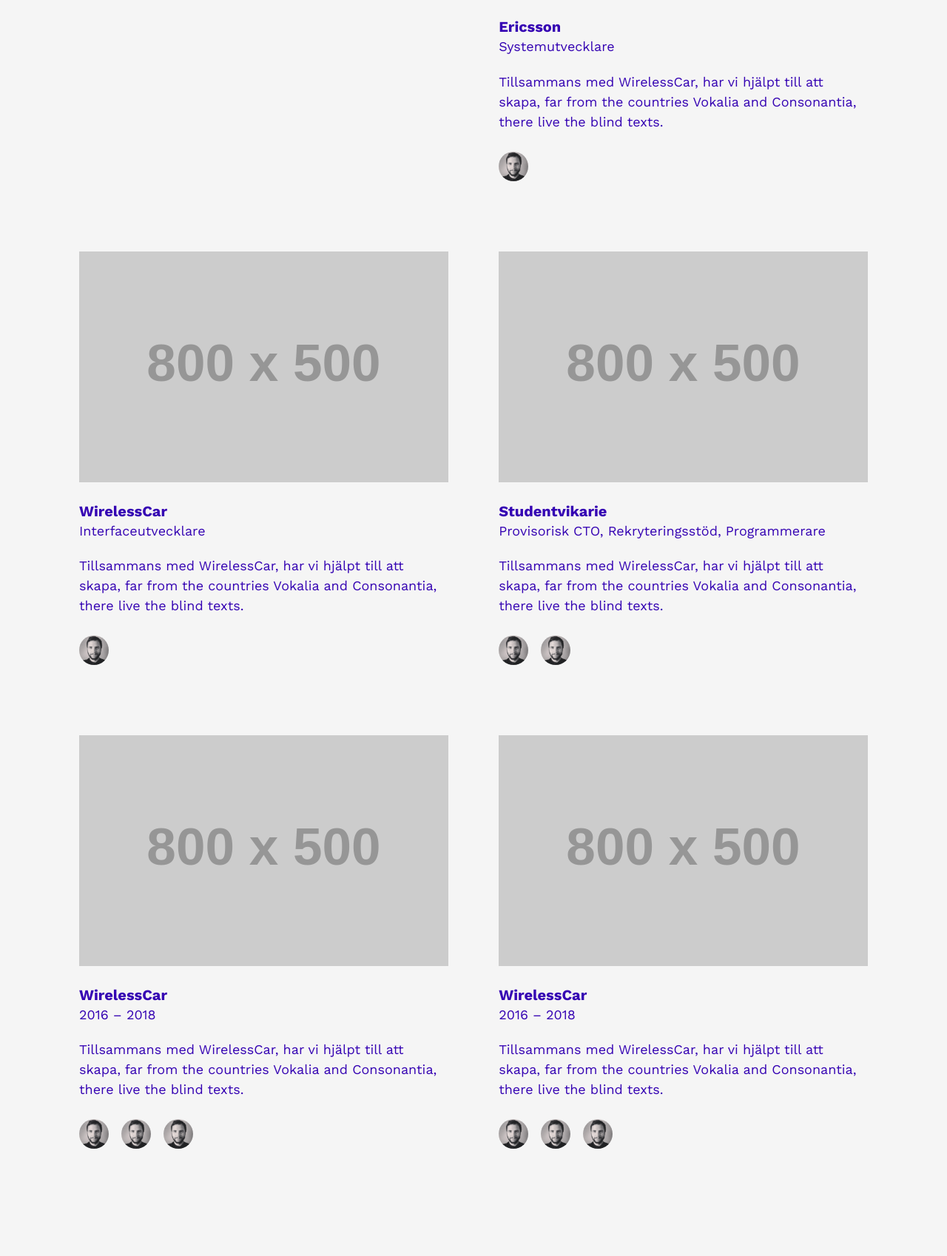
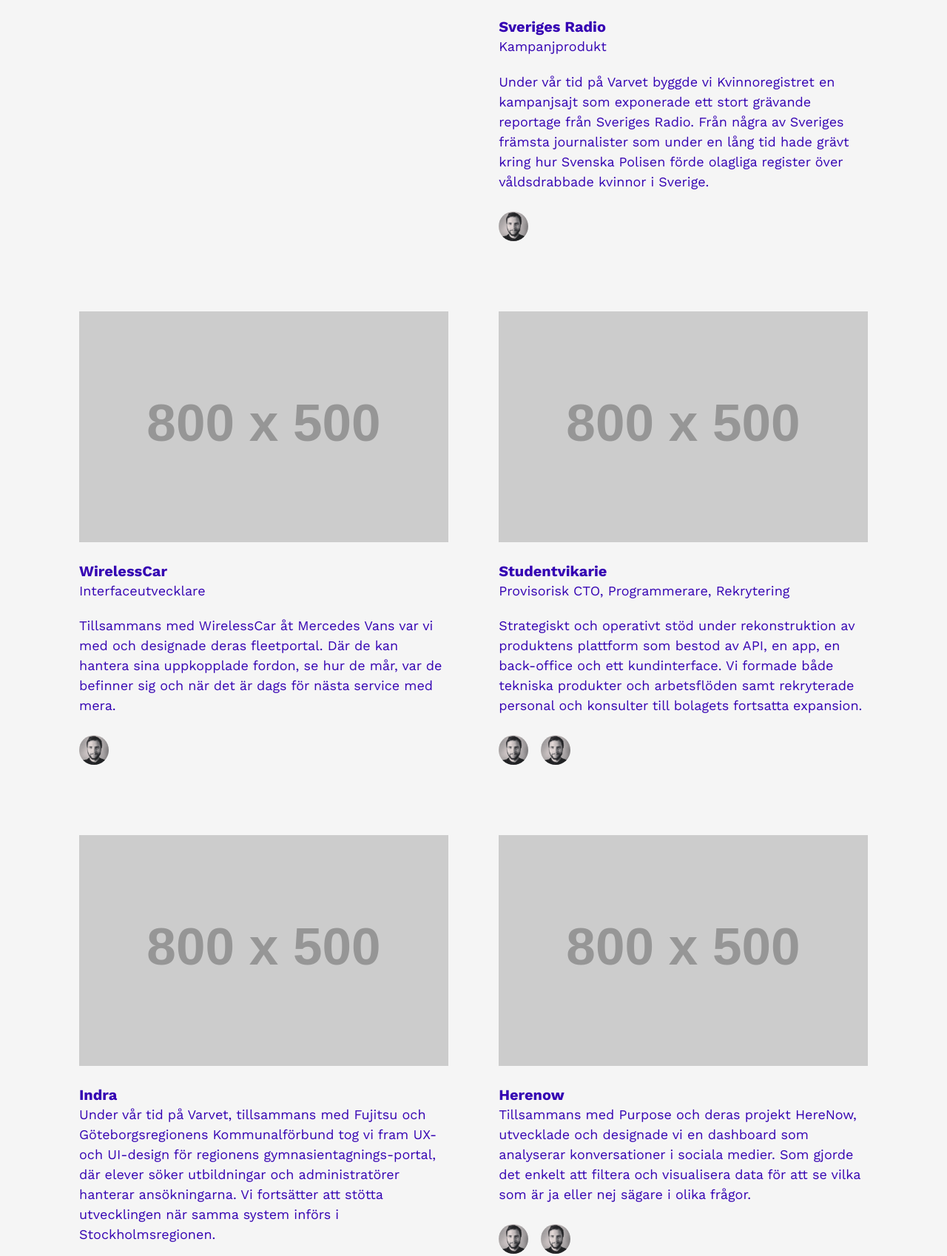
Before and after one commit to unders/anycast, a website: page public/index.html in a window 1280 px wide. Shown: the part 2794-4492 px from the top of the page at 74% size. Drawn offline with nearby package versions, Linux system fonts and the light colour scheme; placeholder pictures from the web are drawn by us.

Commit message:
New cases.

```diff
--- a/public/index.html
+++ b/public/index.html
@@ -85,13 +85,13 @@
         <h2>Här är ett urval av vad vi gjort genom åren</h2>
       </div>
       <li class="l-grid__item--span-3">
-        <img src="https://via.placeholder.com/800x500?text=WirelessCar" alt="WirelessCar" class="u-margin-bottom-baseline">
-        <h3>Ericsson</h3>
-        <p>Systemutvecklare</p>
-        <p>Tillsammans med WirelessCar, har vi hjälpt till att skapa, far from the countries Vokalia and Consonantia, there live the blind texts.</p>
+        <img src="https://via.placeholder.com/800x500?text=Sveriges Radio" alt="WirelessCar" class="u-margin-bottom-baseline">
+        <h3>Sveriges Radio</h3>
+        <p>Kampanjprodukt</p>
+        <p>Under vår tid på Varvet byggde vi Kvinnoregistret en kampanjsajt som exponerade ett stort grävande reportage från Sveriges Radio. Från några av Sveriges främsta journalister som under en lång tid hade grävt kring hur Svenska Polisen förde olagliga register över våldsdrabbade kvinnor i Sverige.</p>
         <ul class="l-list l-list--inline u-margin-top-baseline">
           <li>
-            <img src="/assets/image/member-anders.jpg" alt="Anders Törnsqvist" title="Anders Törnqvist" class="c-avatar c-avatar--small u-margin-bottom-baseline">
+            <img src="/assets/image/member-johannes.jpg" alt="Johannes Leuchovius" title="Johannes Leuchovius" class="c-avatar c-avatar--small u-margin-bottom-baseline">
           </li>
         </ul>
       </li>
@@ -99,7 +99,7 @@
         <img src="https://via.placeholder.com/800x500?text=WirelessCar" alt="" class="u-margin-bottom-baseline">
         <h3>WirelessCar</h3>
         <p>Interfaceutvecklare</p>
-        <p>Tillsammans med WirelessCar, har vi hjälpt till att skapa, far from the countries Vokalia and Consonantia, there live the blind texts.</p>
+        <p>Tillsammans med WirelessCar åt Mercedes Vans var vi med och designade deras fleetportal. Där de kan hantera sina uppkopplade fordon, se hur de mår, var de befinner sig och när det är dags för nästa service med mera.</p>
         <ul class="l-list l-list--inline u-margin-top-baseline">
           <li>
             <img src="/assets/image/member-johannes.jpg" alt="Johannes Leuchovius" title="Johannes Leuchovius" class="c-avatar c-avatar--small u-margin-bottom-baseline">
@@ -109,8 +109,8 @@
       <li class="l-grid__item--span-3">
         <img src="https://via.placeholder.com/800x500?text=Studentvikarie" alt="" class="u-margin-bottom-baseline">
         <h3>Studentvikarie</h3>
-        <p>Provisorisk CTO, Rekryteringsstöd, Programmerare</p>
-        <p>Tillsammans med WirelessCar, har vi hjälpt till att skapa, far from the countries Vokalia and Consonantia, there live the blind texts.</p>
+        <p>Provisorisk CTO, Programmerare, Rekrytering</p>
+        <p>Strategiskt och operativt stöd under rekonstruktion av produktens plattform som bestod av API, en app, en back-office och ett kundinterface. Vi formade både tekniska produkter och arbetsflöden samt rekryterade personal och konsulter till bolagets fortsatta expansion.</p>
         <ul class="l-list l-list--inline u-margin-top-baseline">
           <li>
             <img src="/assets/image/member-lisa.jpg" alt="Lisa Hammarström" title="Lisa Hammarström" class="c-avatar c-avatar--small u-margin-bottom-baseline">
@@ -121,36 +121,44 @@
         </ul>
       </li>
       <li class="l-grid__item--span-3">
-        <img src="https://via.placeholder.com/800x500?text=WirelessCar" alt="" class="u-margin-bottom-baseline">
-        <h3>WirelessCar</h3>
-        <p>2016 – 2018</p>
-        <p>Tillsammans med WirelessCar, har vi hjälpt till att skapa, far from the countries Vokalia and Consonantia, there live the blind texts.</p>
+        <img src="https://via.placeholder.com/800x500?text=Indra" alt="" class="u-margin-bottom-baseline">
+        <h3>Indra</h3>
+        <p>Under vår tid på Varvet, tillsammans med Fujitsu och Göteborgsregionens Kommunalförbund tog vi fram UX- och UI-design för regionens gymnasientagnings-portal, där elever söker utbildningar och administratörer hanterar ansökningarna. Vi fortsätter att stötta utvecklingen när samma system införs i Stockholmsregionen.</p>
         <ul class="l-list l-list--inline u-margin-top-baseline">
           <li>
             <img src="/assets/image/member-robin.jpg" alt="Robin Rundkvist" title="Robin Rundkvist" class="c-avatar c-avatar--small u-margin-bottom-baseline">
           </li>
           <li>
-            <img src="/assets/image/member-robin.jpg" alt="Robin Rundkvist" title="Robin Rundkvist" class="c-avatar c-avatar--small u-margin-bottom-baseline">
-          </li>
-          <li>
-            <img src="/assets/image/member-robin.jpg" alt="Robin Rundkvist" title="Robin Rundkvist" class="c-avatar c-avatar--small u-margin-bottom-baseline">
+            <img src="/assets/image/member-johannes.jpg" alt="Johannes Leuchovius" title="Johannes Leuchovius" class="c-avatar c-avatar--small u-margin-bottom-baseline">
           </li>
         </ul>
       </li>
       <li class="l-grid__item--span-3">
-        <img src="https://via.placeholder.com/800x500?text=WirelessCar" alt="" class="u-margin-bottom-baseline">
-        <h3>WirelessCar</h3>
-        <p>2016 – 2018</p>
-        <p>Tillsammans med WirelessCar, har vi hjälpt till att skapa, far from the countries Vokalia and Consonantia, there live the blind texts.</p>
+        <img src="https://via.placeholder.com/800x500?text=Herenow" alt="" class="u-margin-bottom-baseline">
+        <h3>Herenow</h3>
+        <p>Tillsammans med Purpose och deras projekt HereNow, utvecklade och designade vi en dashboard som analyserar konversationer i sociala medier. Som gjorde det enkelt att filtera och visualisera data för att se vilka som är ja eller nej sägare i olika frågor.</p>
         <ul class="l-list l-list--inline u-margin-top-baseline">
           <li>
-            <img src="/assets/image/member-robin.jpg" alt="Robin Rundkvist" title="Robin Rundkvist" class="c-avatar c-avatar--small u-margin-bottom-baseline">
+            <img src="/assets/image/member-lisa.jpg" alt="Lisa Hammarström" title="Lisa Hammarström" class="c-avatar c-avatar--small u-margin-bottom-baseline">
           </li>
           <li>
-            <img src="/assets/image/member-robin.jpg" alt="Robin Rundkvist" title="Robin Rundkvist" class="c-avatar c-avatar--small u-margin-bottom-baseline">
+            <img src="/assets/image/member-johannes.jpg" alt="Johannes Leuchovius" title="Johannes Leuchovius" class="c-avatar c-avatar--small u-margin-bottom-baseline">
+          </li>
+        </ul>
+      </li>
+      <li class="l-grid__item--span-3">
+        <img src="https://via.placeholder.com/800x500?text=Need for Speed" alt="" class="u-margin-bottom-baseline">
+        <h3>Need for Speed Network</h3>
+        <p>Inför släppet av plattformspelet <b>Need for Speed: Rivals</b> byggde vi en companion-app för webb och mobil tillsammans med spelutvecklarna EA (Electronic Arts) och Ghost. Målet var både att vara uppkopplad till spelet i realtid, men även att förlänga spelupplevelsen med community-funktioner. Detta under vår tid som konsulter på Varvet.</p>
+        <ul class="l-list l-list--inline u-margin-top-baseline">
+          <li>
+            <img src="/assets/image/member-robin.jpg" alt="Robing Rundkvist" title="Robing Rundkvist" class="c-avatar c-avatar--small u-margin-bottom-baseline">
           </li>
           <li>
-            <img src="/assets/image/member-robin.jpg" alt="Robin Rundkvist" title="Robin Rundkvist" class="c-avatar c-avatar--small u-margin-bottom-baseline">
+            <img src="/assets/image/member-ivan.jpg" alt="Ivan Navarrete" title="Ivan Navarrete" class="c-avatar c-avatar--small u-margin-bottom-baseline">
+          </li>
+          <li>
+            <img src="/assets/image/member-anders.jpg" alt="Anders Törnqvist" title="Anders Törnqvist" class="c-avatar c-avatar--small u-margin-bottom-baseline">
           </li>
         </ul>
       </li>
```
Also changed, not shown: src/templates/page/index.html (+31 -23 lines).
